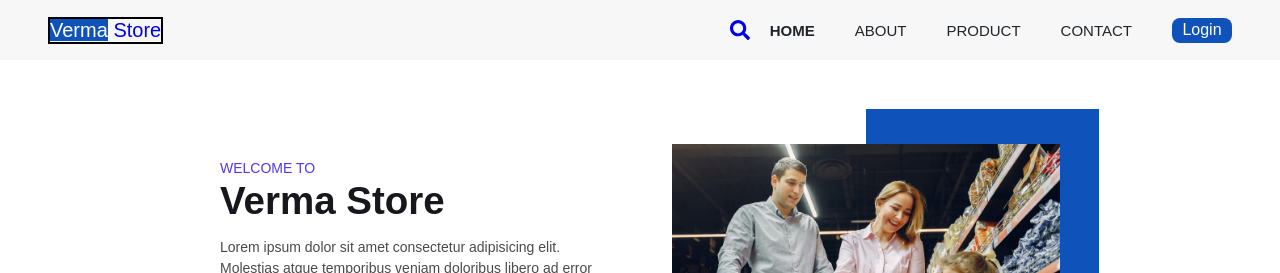
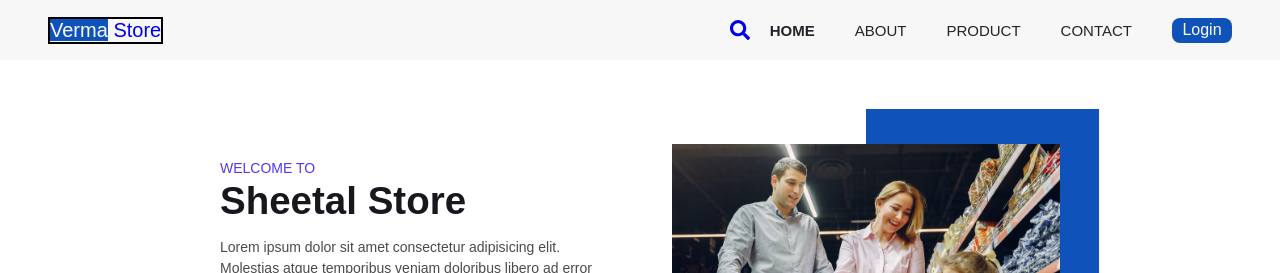
Before and after one commit to DV9-WEB/Shopping-React, a React (Vite) app: page / in a window 1280 px wide. Shown: the top 273 px of the page. Built offline with nearby package versions, Linux system fonts and the light colour scheme.

Commit message:
Update Home.jsx

```diff
--- a/src/Home.jsx
+++ b/src/Home.jsx
@@ -9,7 +9,7 @@ import { Outlet } from "react-router-dom";
 const Home = () => {
 
   const data = {
-    name:"Verma Store"
+    name:"Sheetal Store"
   }
 
   return (
```
